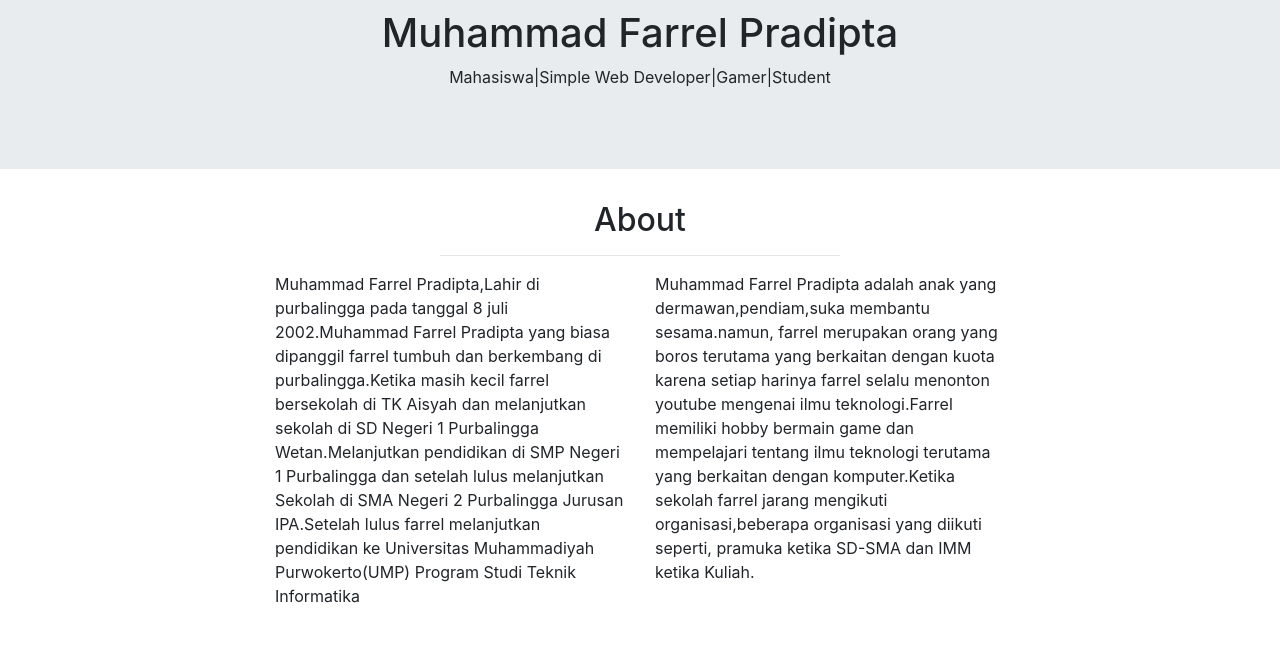
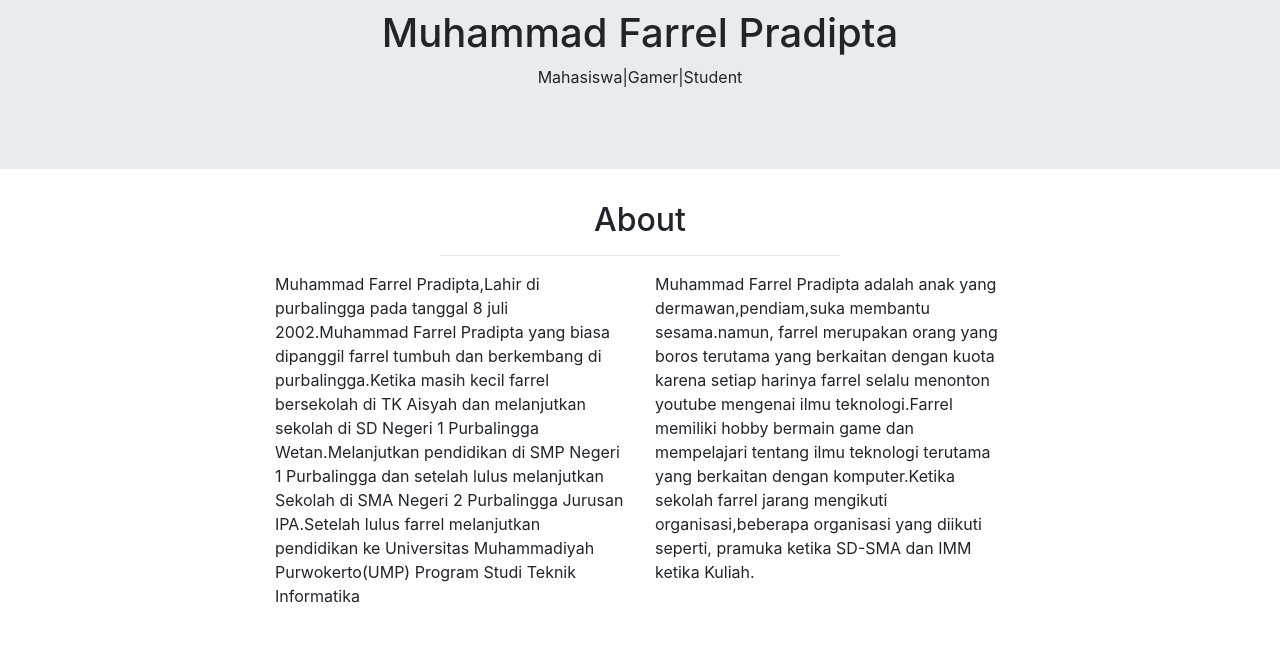
Before and after one commit to MuhammadFarrelPradipta/Web-Portfolio, a plain HTML site: page index.html in a window 1280 px wide. Shown: the part 145-800 px from the top of the page. Drawn offline with nearby package versions, Linux system fonts and the light colour scheme.

Commit message:
Menghapus simple web development pada jumbotron

```diff
--- a/index.html
+++ b/index.html
@@ -38,7 +38,7 @@
 	  <div class="container" id="content">
 	  	<img src="galery/1.jpeg" class="rounded-circle">
 	    <h1>Muhammad Farrel Pradipta</h1>
-	    <p>Mahasiswa|Simple Web Developer|Gamer|Student</p>
+	    <p>Mahasiswa|Gamer|Student</p>
 	  </div>
 	</div>
 	<!-- Header End -->
```
